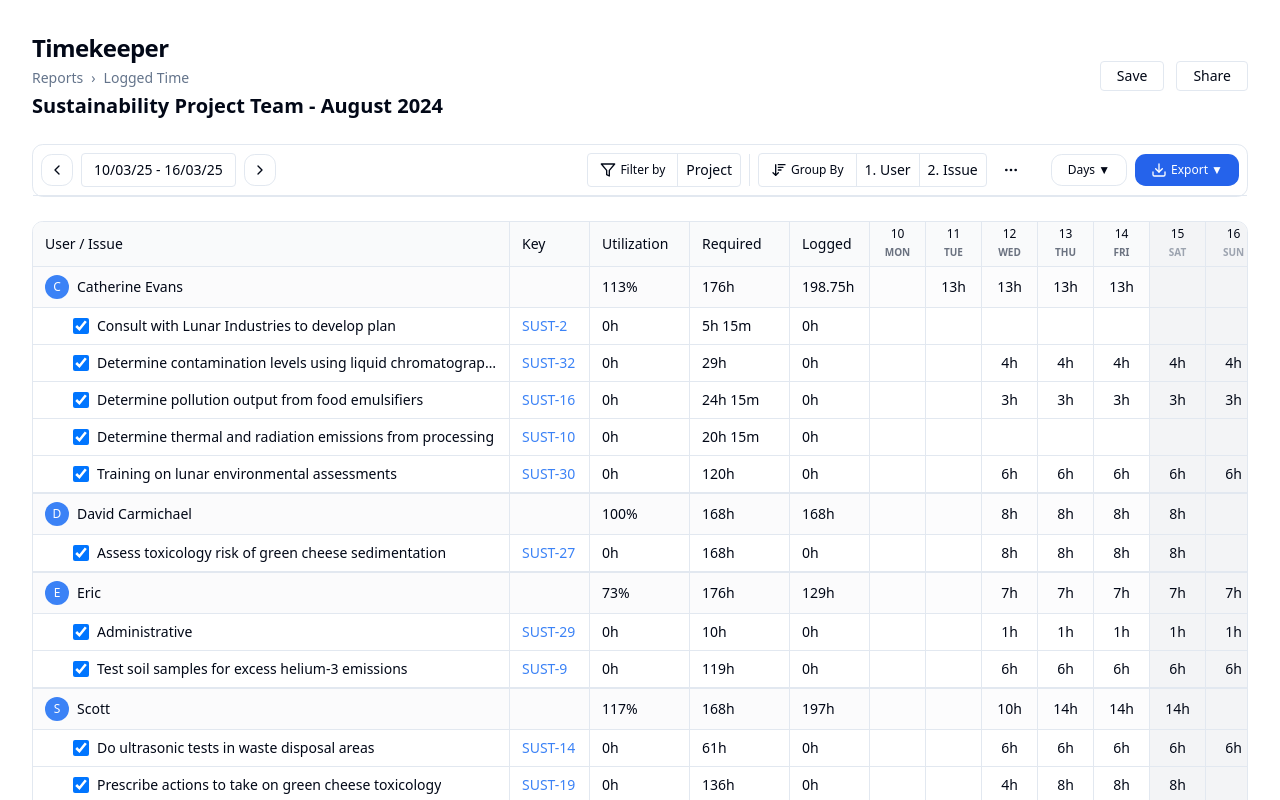
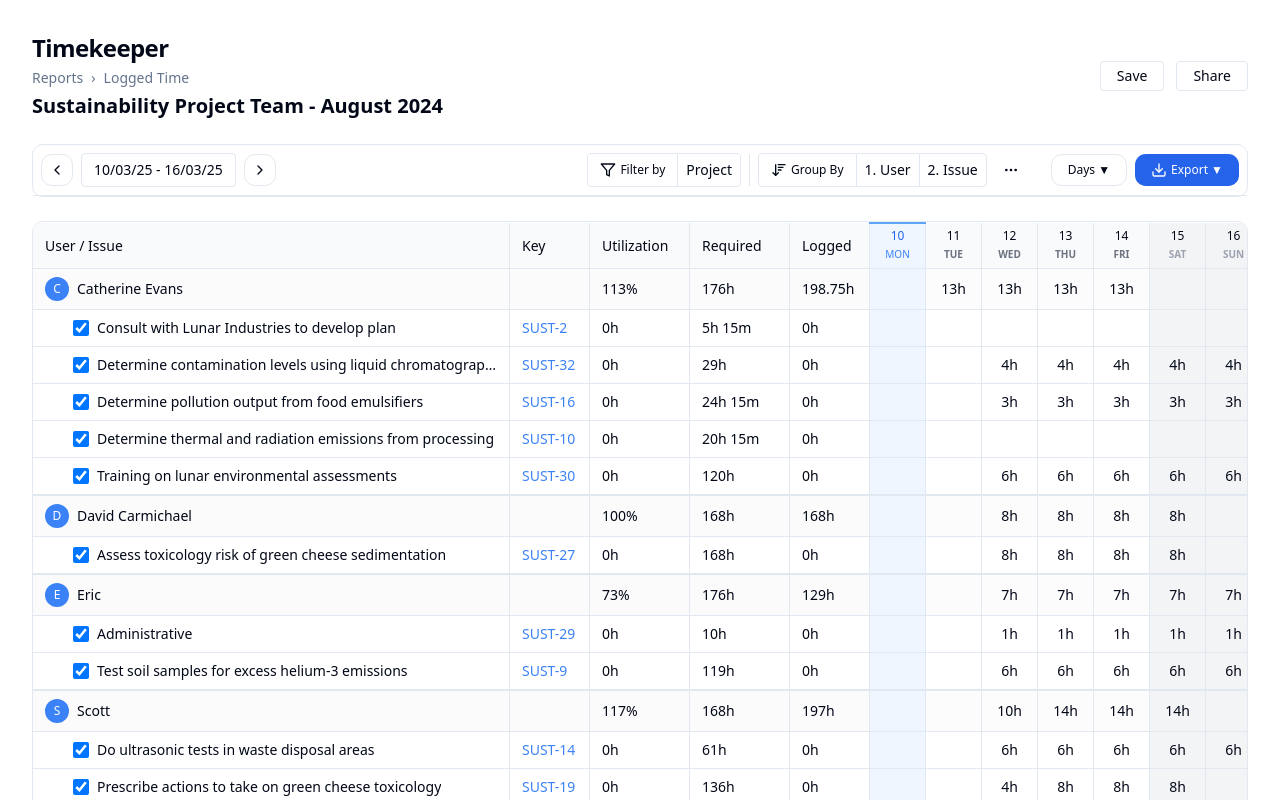
Before and after one commit to Kiran-Harbak/timekeeper-timeline, a React (Vite) app: page / in a window 1280 px wide. Shown: the top 800 px of the page. Built offline with nearby package versions, Linux system fonts and the light colour scheme.

Commit message:
Update Jira timesheet component
The prompt requests an update to the Jira timesheet component.

```diff
--- a/src/components/JiraTimesheet.tsx
+++ b/src/components/JiraTimesheet.tsx
@@ -1,6 +1,6 @@
 
 import React from 'react';
-import { format, addDays, startOfWeek, isWeekend } from 'date-fns';
+import { format, addDays, startOfWeek, isWeekend, isToday } from 'date-fns';
 import { useTimeEntries } from '../context/TimeEntryContext';
 import { cn } from '@/lib/utils';
 import { getInitialTimesheetData } from '../utils/timeUtils';
@@ -37,18 +37,26 @@ const JiraTimesheet: React.FC = () => {
 
               {weekDays.slice(0, 17).map((day, index) => {
                 const isWeekendDay = isWeekend(day);
+                const isTodayDate = isToday(day);
                 return (
                   <th
                     key={index}
                     className={cn(
                       "text-center border-r py-1 px-1 min-w-14",
-                      isWeekendDay && "bg-gray-100"
+                      isWeekendDay && "bg-gray-100",
+                      isTodayDate && "bg-blue-50 border-t-2 border-t-blue-400"
                     )}
                   >
-                    <div className="text-xs font-medium">{format(day, 'dd')}</div>
+                    <div className={cn(
+                      "text-xs font-medium",
+                      isTodayDate && "text-blue-600"
+                    )}>
+                      {format(day, 'dd')}
+                    </div>
                     <div className={cn(
                       "text-[10px]",
-                      isWeekendDay ? "text-gray-400" : "text-gray-500"
+                      isWeekendDay ? "text-gray-400" : "text-gray-500",
+                      isTodayDate && "text-blue-500 font-medium"
                     )}>
                       {format(day, 'EEE').toUpperCase()}
                     </div>
@@ -77,12 +85,14 @@ const JiraTimesheet: React.FC = () => {
                   {weekDays.slice(0, 17).map((day, dayIndex) => {
                     const dailyHours = user.dailyHours?.[format(day, 'dd')] || '';
                     const isWeekendDay = isWeekend(day);
+                    const isTodayDate = isToday(day);
                     return (
                       <td
                         key={dayIndex}
                         className={cn(
                           "text-center border-r py-2 px-1 min-w-14",
-                          isWeekendDay && "bg-gray-100"
+                          isWeekendDay && "bg-gray-100",
+                          isTodayDate && "bg-blue-50"
                         )}
                       >
                         {dailyHours && `${dailyHours}h`}
@@ -108,12 +118,14 @@ const JiraTimesheet: React.FC = () => {
                     {weekDays.slice(0, 17).map((day, dayIndex) => {
                       const dailyHours = task.dailyHours?.[format(day, 'dd')] || '';
                       const isWeekendDay = isWeekend(day);
+                      const isTodayDate = isToday(day);
                       return (
                         <td
                           key={dayIndex}
                           className={cn(
                             "text-center border-r py-2 px-1 min-w-14 hover:bg-gray-50 cursor-pointer",
-                            isWeekendDay && "bg-gray-100"
+                            isWeekendDay && "bg-gray-100",
+                            isTodayDate && "bg-blue-50"
                           )}
                         >
                           {dailyHours && `${dailyHours}h`}
@@ -143,12 +155,14 @@ const JiraTimesheet: React.FC = () => {
                 }, 0);
 
                 const isWeekendDay = isWeekend(day);
+                const isTodayDate = isToday(day);
                 return (
                   <td
                     key={dayIndex}
                     className={cn(
                       "text-center border-r py-2 px-1 min-w-14",
-                      isWeekendDay && "bg-gray-100"
+                      isWeekendDay && "bg-gray-100",
+                      isTodayDate && "bg-blue-50"
                     )}
                   >
                     {dailyTotal > 0 && `${dailyTotal}h`}
```
